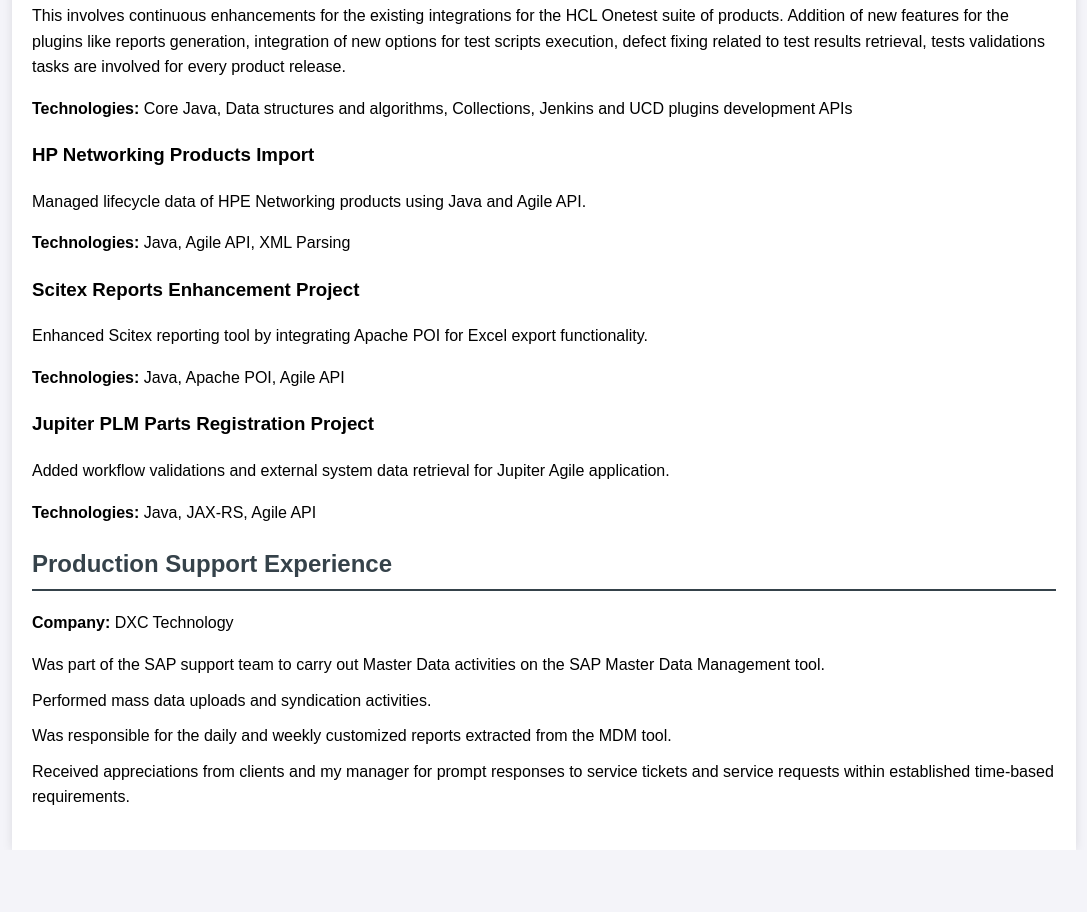
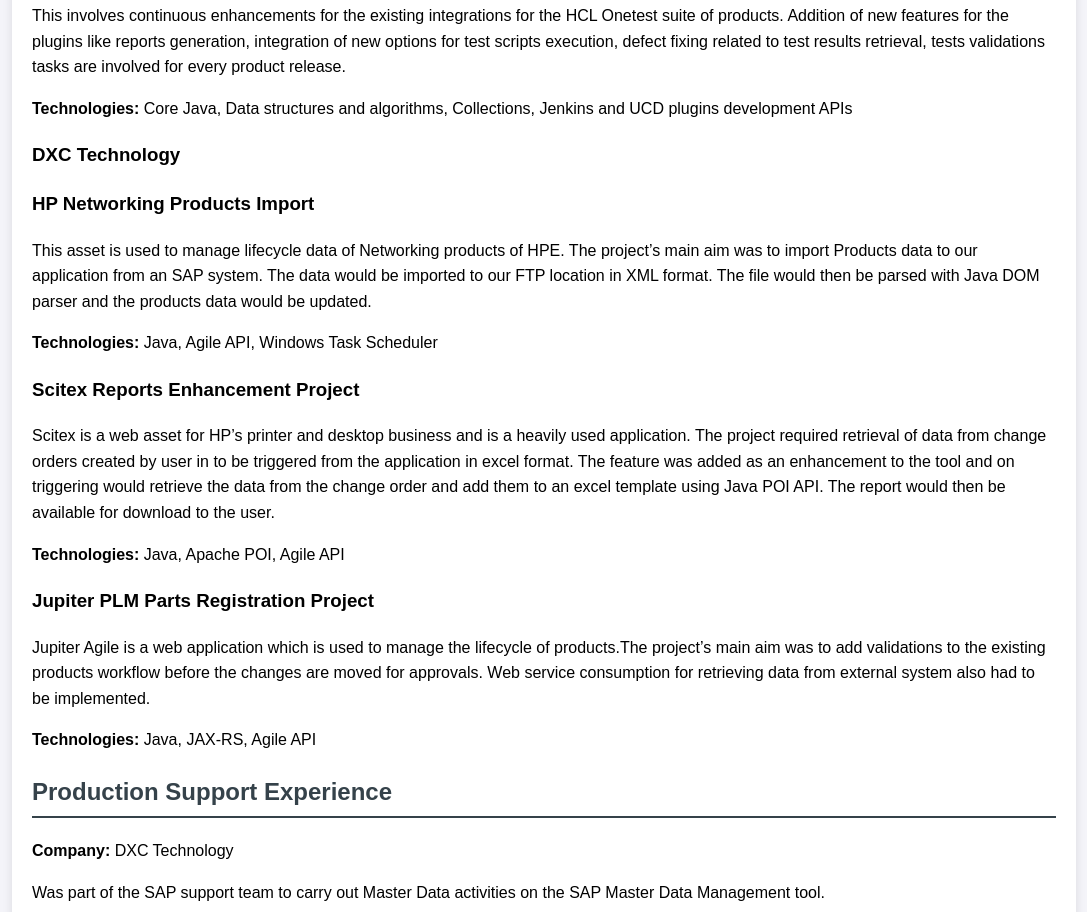
Before and after one commit to anuraagkb/MyResume, a plain HTML site: page index.html in a window 1280 px wide. Shown: the part 3354-4266 px from the top of the page, without its empty margins (96-1183 px from the left). Before the commit the page ends 4204 px from the top, so only its background shows below. Drawn offline with Linux system fonts and the light colour scheme.

Commit message:
Update index.html

```diff
--- a/index.html
+++ b/index.html
@@ -151,16 +151,17 @@
             <p>This involves continuous enhancements for the existing integrations for the HCL Onetest suite of products. Addition of new features for the plugins like reports generation, integration of new options for test scripts execution, defect fixing related to test results retrieval, tests validations tasks are involved for every product release.</p>
             <p><strong>Technologies:</strong> Core Java, Data structures and algorithms, Collections, Jenkins and UCD plugins development APIs</p>
 
+	    <h3>DXC Technology</h3>
             <h3>HP Networking Products Import</h3>
-            <p>Managed lifecycle data of HPE Networking products using Java and Agile API.</p>
-            <p><strong>Technologies:</strong> Java, Agile API, XML Parsing</p>
+            <p>This asset is used to manage lifecycle data of Networking products of HPE. The project’s main aim was to import Products data to our application from an SAP system. The data would be imported to our FTP location in XML format. The file would then be parsed with Java DOM parser and the products data would be updated.</p>
+            <p><strong>Technologies:</strong> Java, Agile API, Windows Task Scheduler</p>
 
             <h3>Scitex Reports Enhancement Project</h3>
-            <p>Enhanced Scitex reporting tool by integrating Apache POI for Excel export functionality.</p>
+            <p>Scitex is a web asset for HP’s printer and desktop business and is a heavily used application. The project required retrieval of data from change orders created by user in to be triggered from the application in excel format. The feature was added as an enhancement to the tool and on triggering would retrieve the data from the change order and add them to an excel template using Java POI API. The report would then be available for download to the user.</p>
             <p><strong>Technologies:</strong> Java, Apache POI, Agile API</p>
 
             <h3>Jupiter PLM Parts Registration Project</h3>
-            <p>Added workflow validations and external system data retrieval for Jupiter Agile application.</p>
+            <p>Jupiter Agile is a web application which is used to manage the lifecycle of products.The project’s main aim was to add validations to the existing products workflow before the changes are moved for approvals. Web service consumption for retrieving data from external system also had to be implemented. </p>
             <p><strong>Technologies:</strong> Java, JAX-RS, Agile API</p>
         </section>
 
```
